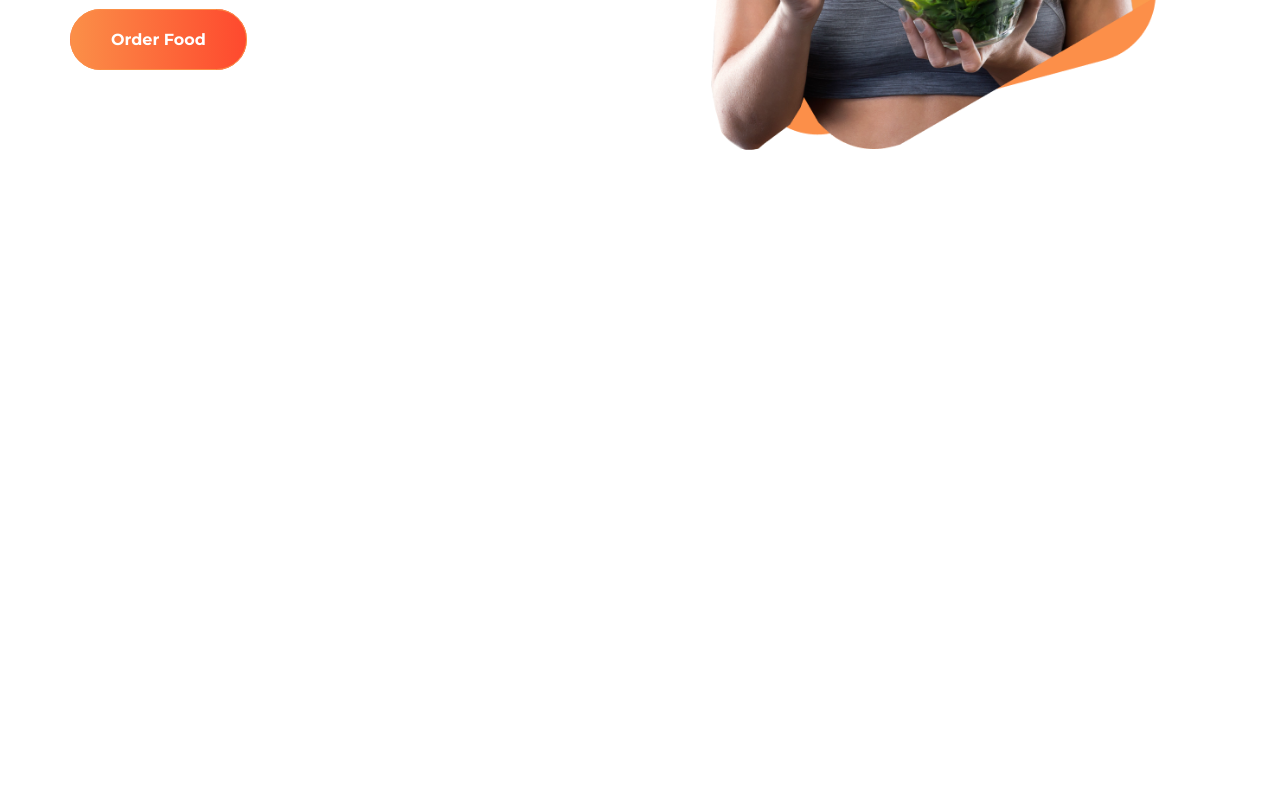
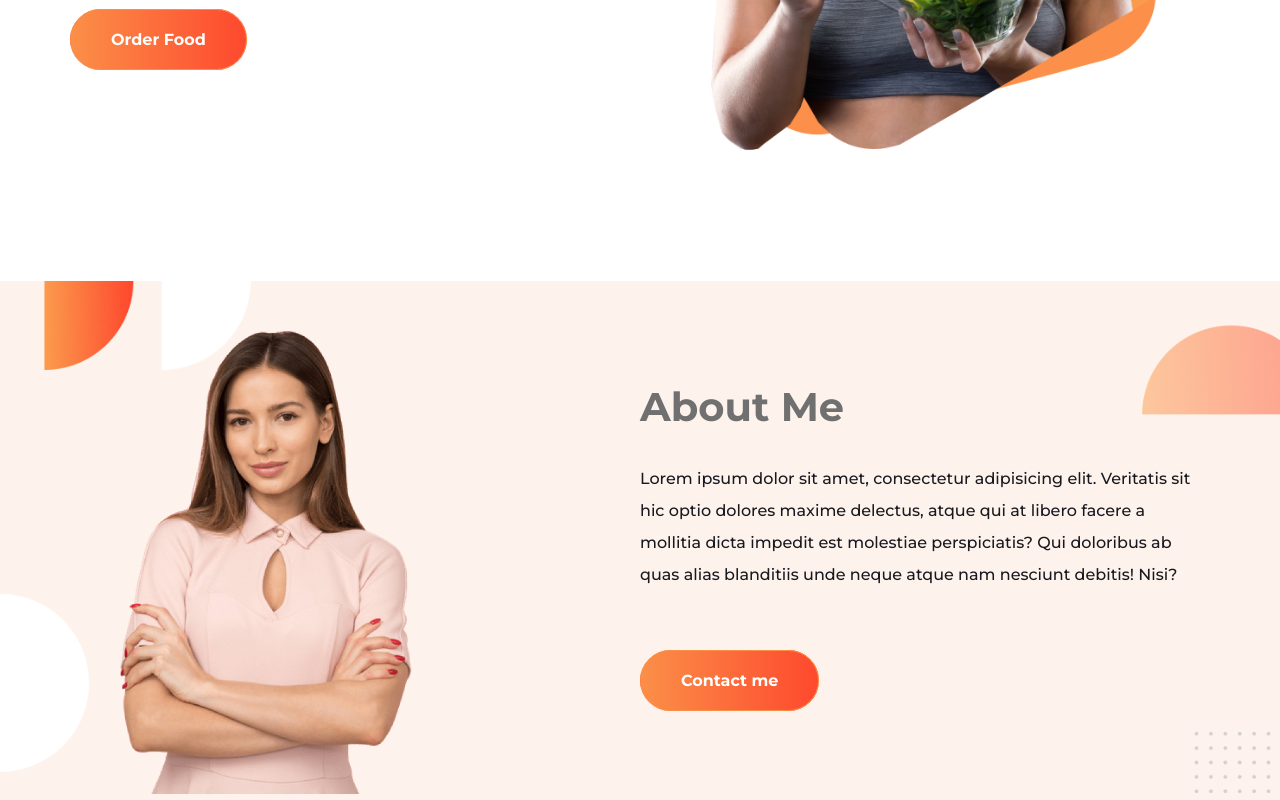
Before and after one commit to towkir-turtle/Food-Network, a plain HTML site: page index.html in a window 1280 px wide. Shown: the part 522-1322 px from the top of the page. Before the commit the page ends 800 px from the top, so only its background shows below. Drawn offline with Linux system fonts and the light colour scheme.

Commit message:
about section added

```diff
--- a/index.html
+++ b/index.html
@@ -32,6 +32,21 @@
     </section>
     <!-- End banner section -->
 
-
+    <!-- Start about section -->
+    <section class="about-section">
+        <div class="row">
+            <div class="about-container">
+                <div class="half-width">
+                    <img class="about-person" src="images/female/Person Image.png" alt="">
+                </div>
+                <div class="half-width about-item">
+                    <h2>About Me</h2>
+                    <p>Lorem ipsum dolor sit amet, consectetur adipisicing elit. Veritatis sit hic optio dolores maxime delectus, atque qui at libero facere a mollitia dicta impedit est molestiae perspiciatis? Qui doloribus ab quas alias blanditiis unde neque atque nam nesciunt debitis! Nisi?</p>
+                    <a href="#" class="link-btn">Contact me</a>
+                </div>
+            </div>
+        </div>
+    </section>
+    <!-- End about section -->
 </body>
 </html>
--- a/style.css
+++ b/style.css
@@ -8,6 +8,9 @@ body {
   font-family: "Montserrat", sans-serif;
 }
 /* Banner section */
+.banner-section {
+  margin-bottom: 100px;
+}
 .row {
   width: 1140px;
   margin: 0 auto;
@@ -40,8 +43,7 @@ body {
   color: #828282;
   margin-bottom: 60px;
 }
-.banner-item .link-btn {
-  /* margin-top: 50px; */
+.link-btn {
   text-decoration: none;
   color: #fff;
   font-weight: 700;
@@ -51,3 +53,29 @@ body {
   border-radius: 50px;
 }
 /* About Section */
+.about-section {
+  background-image: url(images/shapes/7.png);
+  background-repeat: no-repeat;
+  background-size: cover;
+}
+.about-container {
+  display: flex;
+}
+.half-width .about-person {
+  padding-left: 50px;
+  width: 60%;
+}
+.about-container .about-item {
+  margin-top: 100px;
+}
+.about-item h2 {
+  color: #707070;
+  font-size: 40px;
+  margin-bottom: 30px;
+}
+.about-item p {
+  color: #18191f;
+  margin-bottom: 80px;
+  font-weight: 500;
+  line-height: 2;
+}
```
